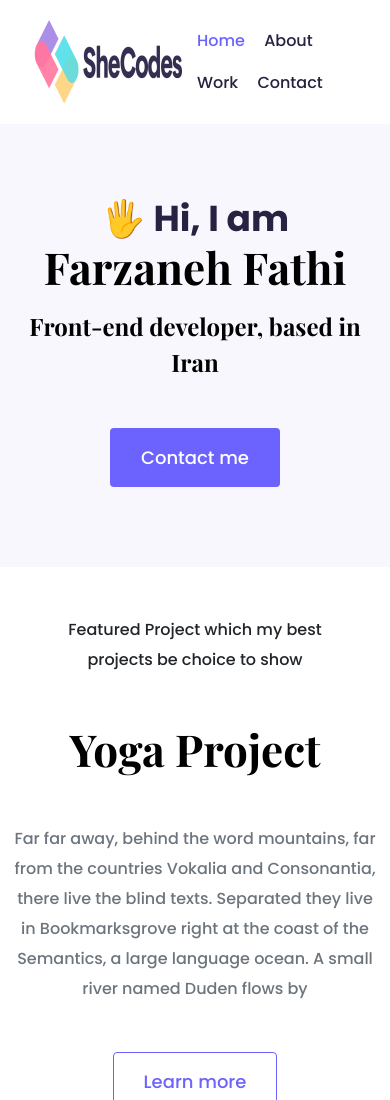
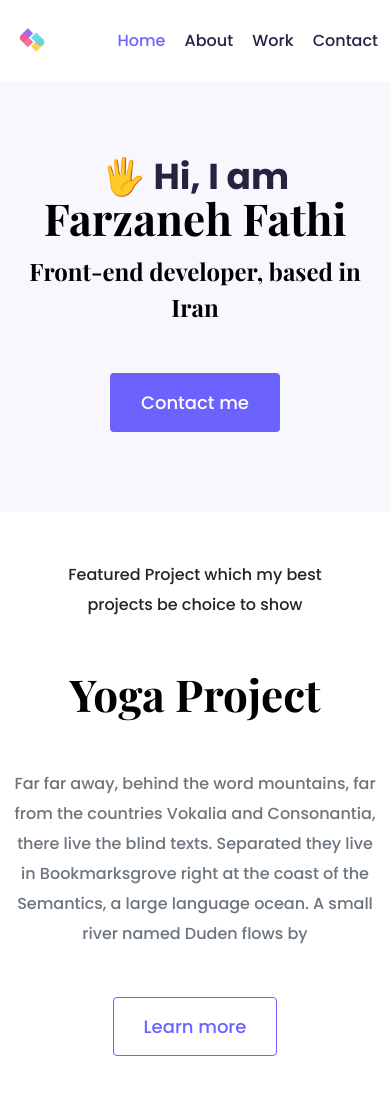
Before and after one commit to farzanehFathi/SheCodes-responsive-final-project, a plain HTML site: page index.html in a window 390 px wide. Shown: the top 1100 px of the page. Drawn offline with nearby package versions, Linux system fonts and the light colour scheme.

Commit message:
responsive navigation

```diff
--- a/index.html
+++ b/index.html
@@ -30,7 +30,16 @@
   <body>
     <div class="container">
       <nav class="d-flex justify-content-between">
-        <img src="/images/ySjA-logo.png" class="logo-img" alt="" />
+        <img
+          src="/images/ySjA-logo.png"
+          class="logo-img d-none d-md-block"
+          alt=""
+        />
+        <img
+          src="/images/L9xk-logo-small.jpg"
+          class="logo-img d-md-none"
+          alt=""
+        />
         <ul>
           <li>
             <a class="active" href="/"> Home </a>
--- a/src/styling.css
+++ b/src/styling.css
@@ -60,7 +60,7 @@ a {
 }
 
 nav {
-  padding: 20px;
+  padding: 20px 0;
 }
 
 nav li {
@@ -79,7 +79,7 @@ nav a:hover,
 }
 
 .logo-img {
-  max-width: 150px;
+  max-height: 40px;
 }
 
 .hero {
@@ -168,7 +168,7 @@ nav a:hover,
 @media (max-width: 900px) {
   h1 {
     font-size: 44px;
-    line-height: 1.5;
+    line-height: 1.2;
   }
 
   h2 {
```
Also changed, not shown: images/L9xk-logo-small.jpg (added).
